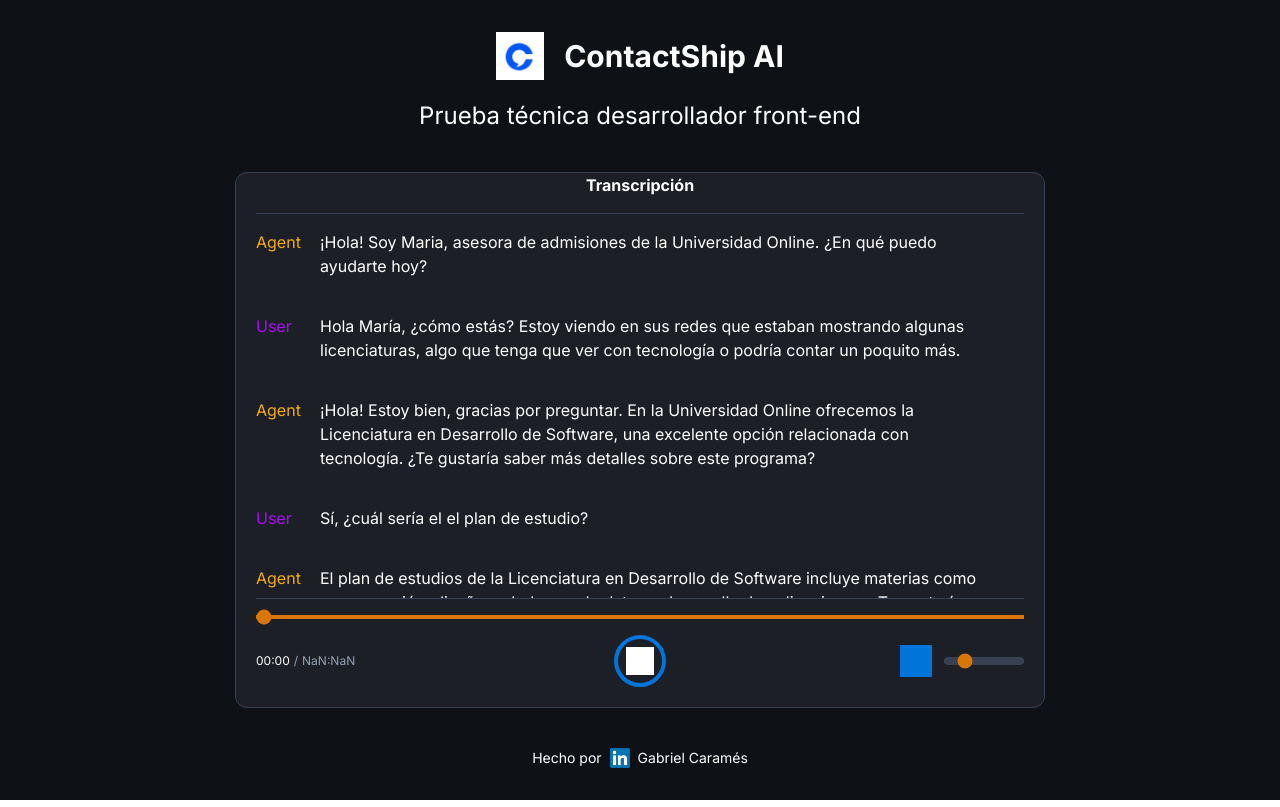
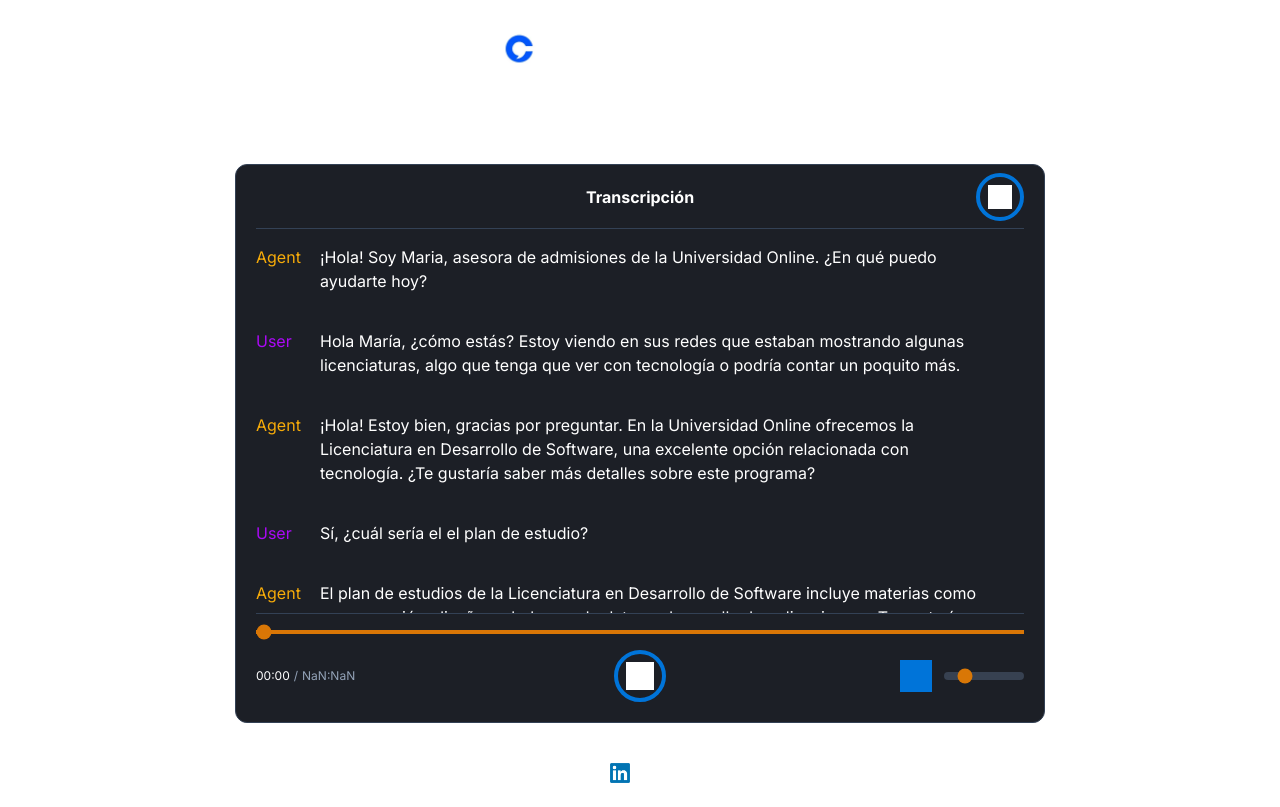
Before and after one commit to GabrielCarames/contact-ship-ai-prueba-tecnica-frontend, a Next.js app: page / in a window 1280 px wide. Built offline with nearby package versions, Linux system fonts and the light colour scheme.

Commit message:
feat: add dark mode hook

```diff
--- a/src/app/page.tsx
+++ b/src/app/page.tsx
@@ -4,7 +4,7 @@
 
 export default function HomePage() {
   return (
-    <main className="w-full bg-bunker min-h-screen flex justify-center items-center flex-col gap-10 p-2 py-6">
+    <main className="w-full bg-white dark:bg-bunker min-h-screen flex justify-center items-center flex-col gap-10 p-2 py-6">
       <Header />
       <AudioWithTranscription />
       <Footer />
--- a/src/components/TranscriptionHeader.tsx
+++ b/src/components/TranscriptionHeader.tsx
@@ -1,9 +1,23 @@
+import useThemeSwitcher from "@/hooks/useThemeSwitcher"
+
 export default function TranscriptionHeader() {
+  const { handleChangeTheme, theme } = useThemeSwitcher()
+
   return (
-    <header className="border-b border-b-slate-700 pb-4">
+    <header className="border-b border-b-slate-700 w-full flex justify-center relative items-center h-16">
       <h3 className="text-center text-white font-bold text-sm sm:text-base">
         Transcripción
       </h3>
+      <button
+        className="absolute right-0 mt-auto border-4 border-mediumslateblue rounded-full bg-transparent p-2 flex justify-center items-center"
+        onClick={handleChangeTheme}
+      >
+        {theme === "dark" ? (
+          <span className="icon-[ic--outline-wb-sunny] bg-white size-6" />
+        ) : (
+          <span className="icon-[ic--outline-mode-night] bg-white size-6" />
+        )}
+      </button>
     </header>
   )
 }
--- /dev/null
+++ b/src/hooks/useThemeSwitcher.tsx
@@ -0,0 +1,32 @@
+import { useEffect, useState } from "react"
+
+const defaultTheme = () => {
+  const theme = localStorage.getItem("theme")
+  if (theme) {
+    return theme
+  }
+  const userPrefersDark = window.matchMedia(
+    "(prefers-color-scheme: dark)"
+  ).matches
+  return userPrefersDark ? "dark" : "light"
+}
+
+const useThemeSwitcher = () => {
+  const [theme, setTheme] = useState(defaultTheme)
+  useEffect(() => {
+    if (theme === "dark") {
+      document.documentElement.classList.add("dark")
+    } else {
+      document.documentElement.classList.remove("dark")
+    }
+  }, [theme])
+
+  const handleChangeTheme = () => {
+    const newTheme = theme === "light" ? "dark" : "light"
+    setTheme(newTheme)
+    localStorage.setItem("theme", newTheme)
+  }
+
+  return { handleChangeTheme, theme }
+}
+export default useThemeSwitcher
```
